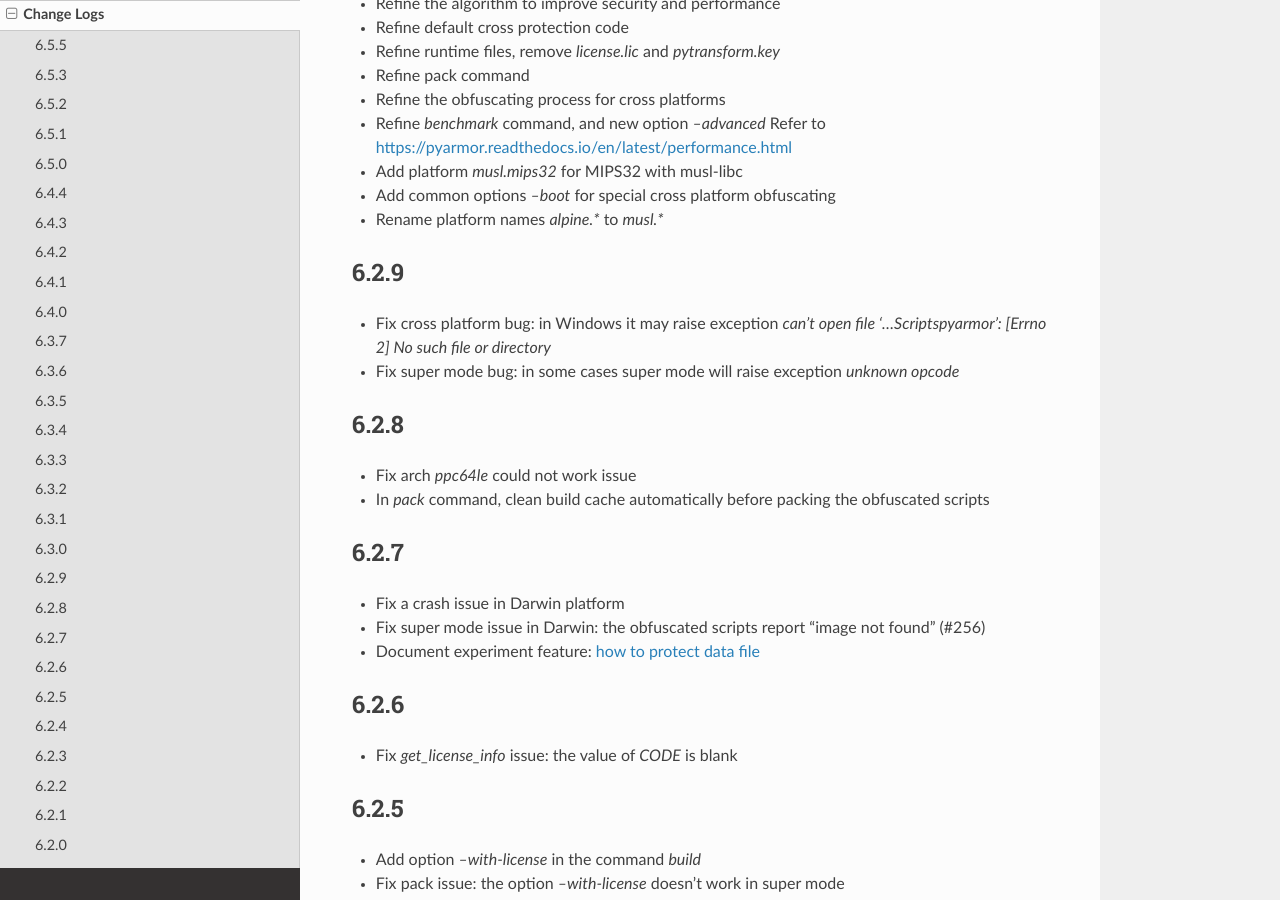
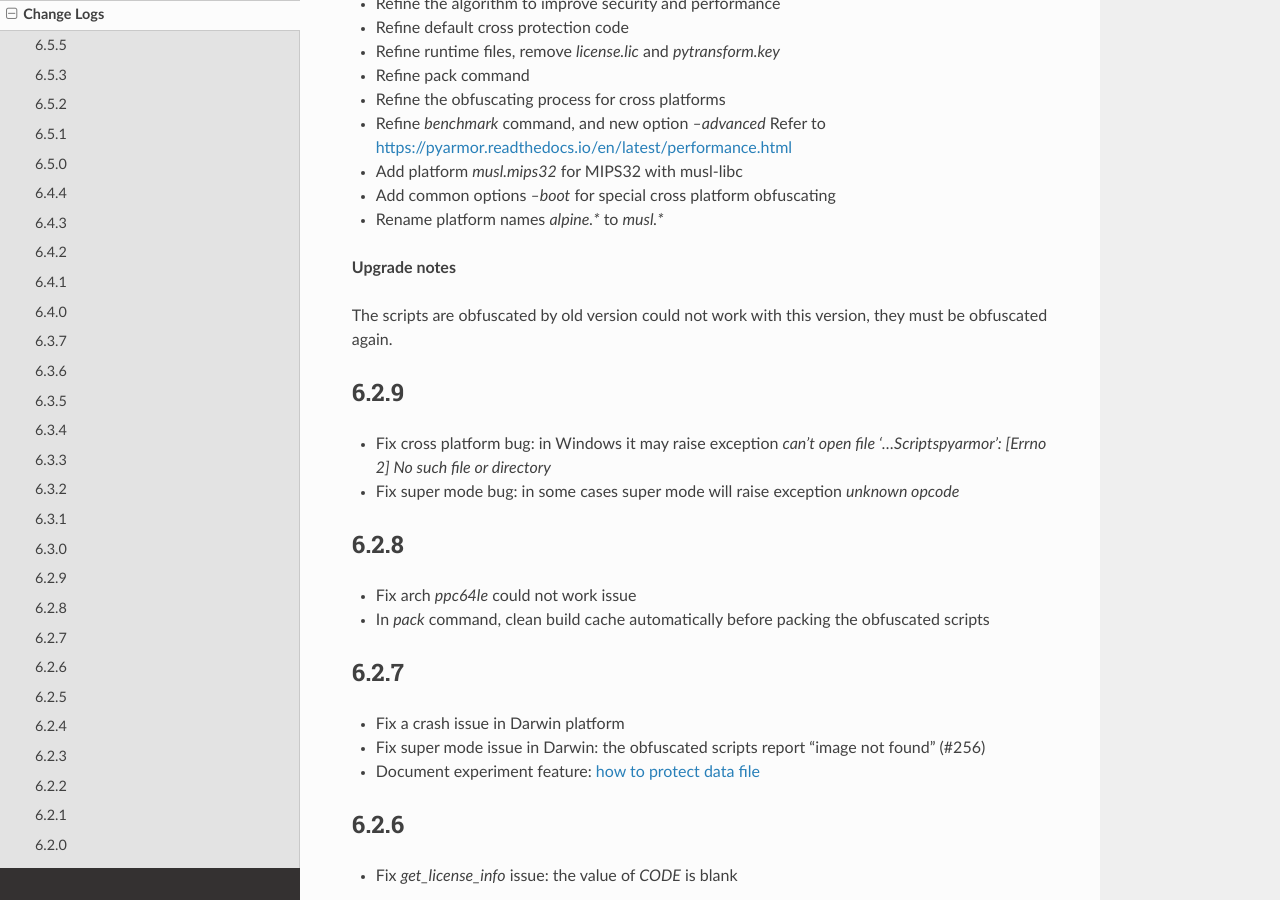
Before and after one commit to dashingsoft/pyarmor, a Sphinx documentation site: the page built from docs/change-logs.rst, in a window 1280 px wide and 900 px high, scrolled down 3770 px. Built offline with Sphinx 7.4.7 and the Read the Docs theme 2.0.0, drawn with Linux system fonts in a browser that asks for light colours; some of the changed text lies outside the part shown.

Commit message:
Add upgrade note

```diff
--- a/docs/change-logs.rst
+++ b/docs/change-logs.rst
@@ -161,6 +161,11 @@ Most of the algorithm are refined to improve the security.
 * Add platform `musl.mips32` for MIPS32 with musl-libc
 * Add common options `--boot` for special cross platform obfuscating
 * Rename platform names `alpine.*` to `musl.*`
+
+**Upgrade notes**
+
+The scripts are obfuscated by old version could not work with this version, they
+must be obfuscated again.
 
 6.2.9
 -----
@@ -559,7 +564,7 @@ There are 2 major changes in this version:
             pytransform.key
             ...
 
-Upgrade notes:
+**Upgrade notes**:
 
 * If you have generated new runtime file "license.lic", it should be copied to
   `dist/pytransform` other than `dist/`
@@ -574,7 +579,7 @@ Upgrade notes:
 2. The bootstrap code must be in the obfuscated scripts, and it must be entry
    script as obfuscating.
 
-Upgrade notes:
+**Upgrade notes**:
 
 * If you have inserted bootstrap code into the obfuscated script `dist/foo.py`
   which is obfuscated but not as entry script manually. Do it by this command
```
